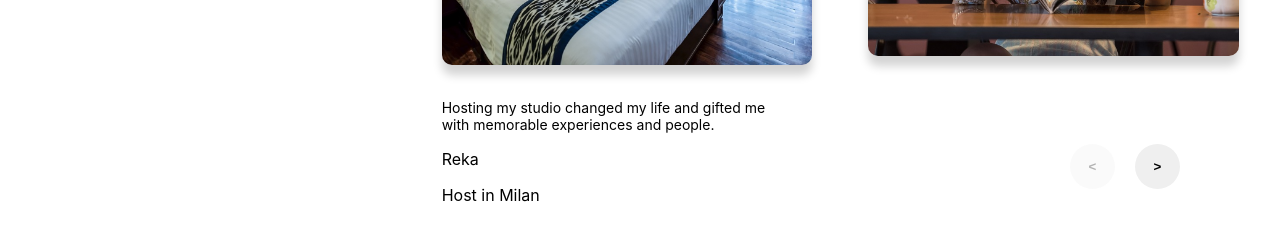
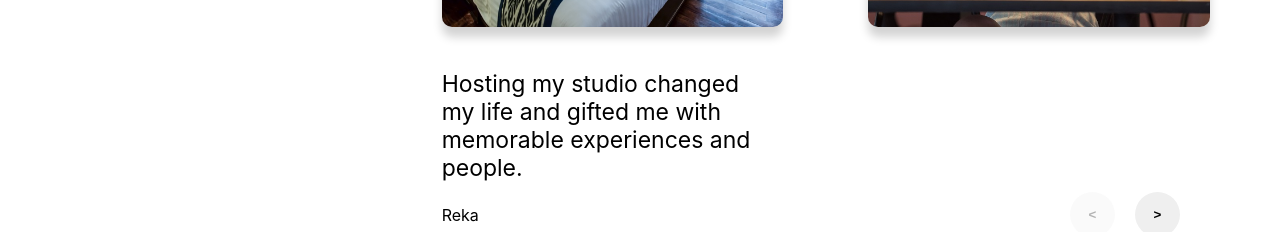
Before and after one commit to eduviereIsrael/airbnb, a Next.js app: page / in a window 1280 px wide. Shown: the part 1655-1887 px from the top of the page. Built offline with nearby package versions, Linux system fonts and the light colour scheme.

Commit message:
fixed overflow

```diff
--- a/pages/index.js
+++ b/pages/index.js
@@ -208,7 +208,7 @@ export default function Home() {
           <div className='t-container' ref={divRef} >
             {testimonials.map((item, i) => (
               <div key={i} className={divIndex === i? 't-card i-card' : 't-card'} style={{minWidth: divWidth }} >
-                <img src={item.img} />
+                <img src={item.img} style={{ width: `${divWidth * 80/100}px` }}/>
                 <div>
                   <p className='larger-text'>{item.text}</p>
                   <p className='t-card-name'>{item.name}</p>
--- a/styles/globals.scss
+++ b/styles/globals.scss
@@ -229,6 +229,8 @@ nav {
   flex-direction: column-reverse;
   align-items: center;
   width: 100%;
+  max-width: 100vw;
+  overflow-x: hidden;
 
 
   .heroLeft {
@@ -556,7 +558,7 @@ nav {
     overflow-x: auto;
     max-width: 100%;
     // background-color: red;
-    scroll-snap-type: x;
+    scroll-snap-type: x mandatory;
     justify-content: flex-start;
     align-self: flex-start;
 
@@ -573,7 +575,7 @@ nav {
 
 
       .larger-text {
-        font-size: 14px;
+        font-size: 23px;
         width: 80%;
       }
 
```
